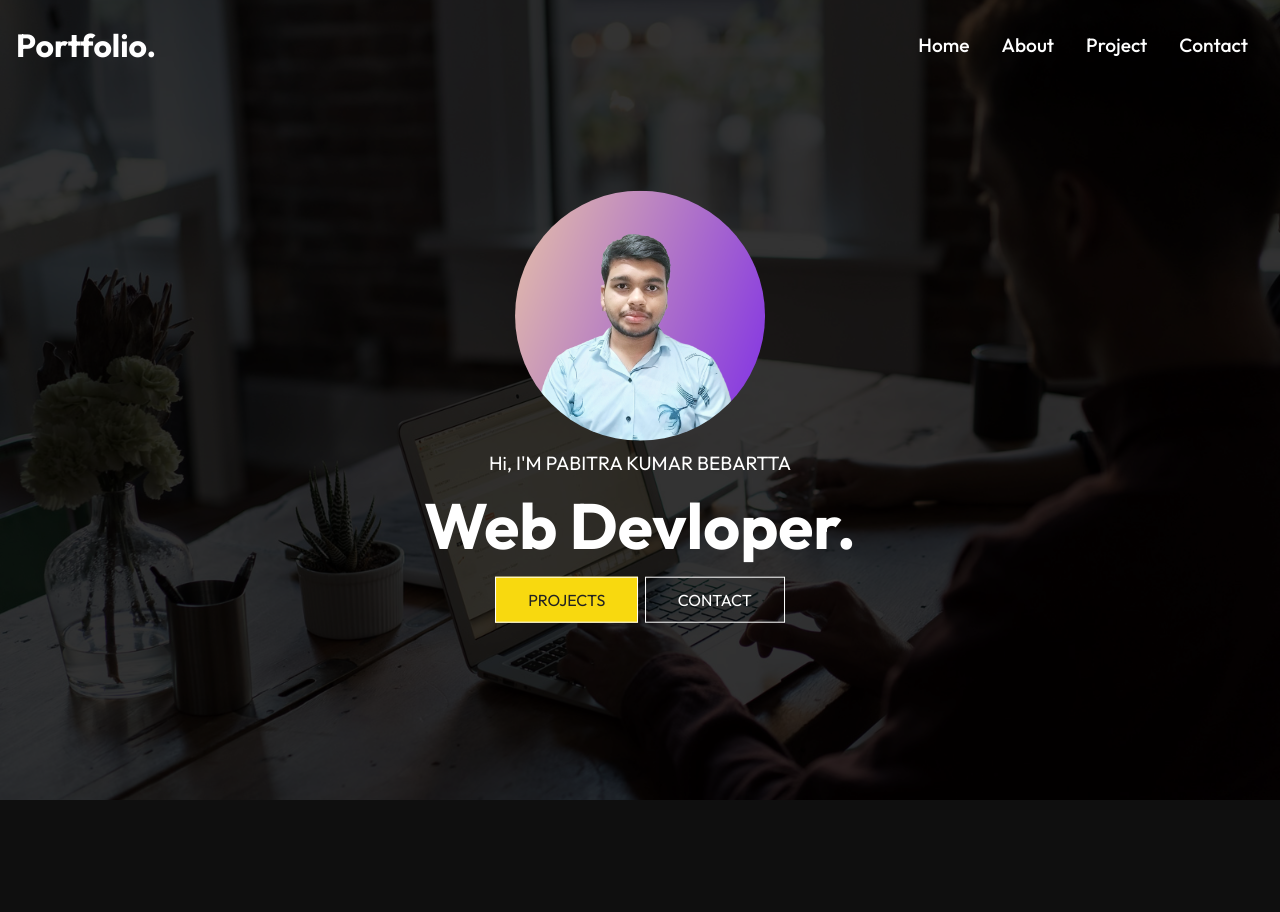
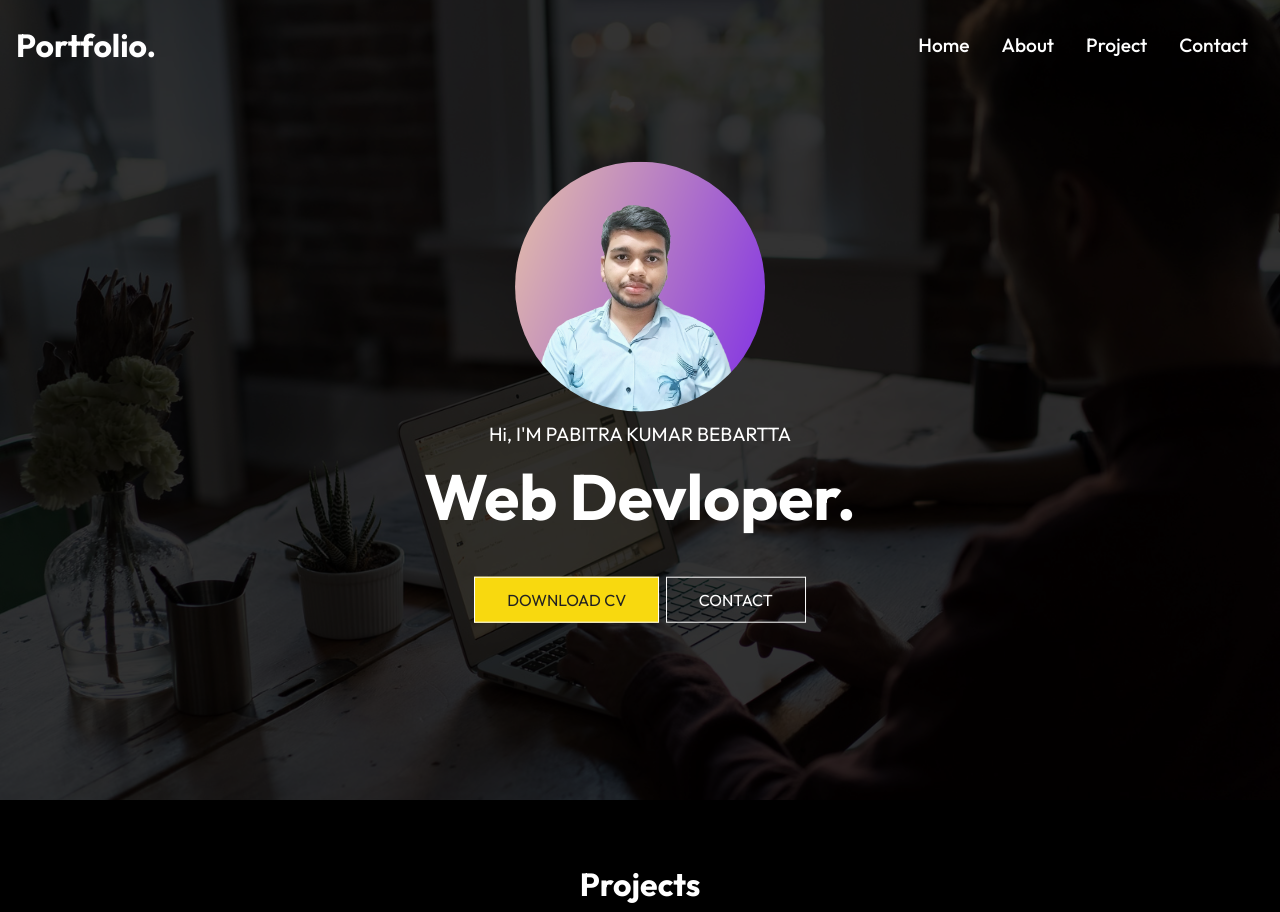
Before and after one commit to pabitra-kumar/Portfolio, a React (Create React App) app: page / in a window 1280 px wide. Shown: the top 912 px of the page. Built offline with nearby package versions, Linux system fonts and the light colour scheme.

Commit message:
cv added

```diff
--- a/src/Components/Form.jsx
+++ b/src/Components/Form.jsx
@@ -5,7 +5,7 @@ import "./FormStyles.css"
 export const Form = () => {
   return (
     <div className='form'>
-        <form action="">
+        <form action="" className='contact'>
             <lebel>Your Name</lebel>
             <input type="text"></input>
             <lebel>Email</lebel>
--- a/src/Components/FormStyles.css
+++ b/src/Components/FormStyles.css
@@ -2,7 +2,7 @@ lebel {
     color: #fff;
 }
 
-form {
+.contact {
     display: flex;
     flex-direction: column;
     padding: 4rem 1rem;
@@ -10,7 +10,7 @@ form {
     max-width: 600px;
 }
 
-form input , form textarea {
+.contact input , .contact textarea {
     margin-bottom: 1rem;
     padding: 10px 18px;
     font-size: 1.2rem;
--- a/src/Components/HeroImg.jsx
+++ b/src/Components/HeroImg.jsx
@@ -2,6 +2,7 @@ import React from 'react'
 import "./HeroImgStyles.css"
 import IntroImg from "../assets/intro-bg.jpg"
 import profile from "../assets/profile.png"
+import cv from "../assets/Pabitra_Kumar_Bebartta_Resume.pdf"
 import { Link } from 'react-router-dom'
 export const HeroImg = () => {
   return (
@@ -16,8 +17,11 @@ export const HeroImg = () => {
         <p>Hi, I'M PABITRA KUMAR BEBARTTA</p>
         <h1> Web Devloper.</h1>
         <div>
-            <Link to="/Project" className='btn'>Projects</Link>
+          <form method="get" action={cv}>
+            <button type="submit" className='btn'>Download CV</button>
             <Link to="/Contact" className='btn btn-light'>Contact</Link>
+          </form>
+
         </div>
       </div>
     </div>
--- a/src/routes/Home.jsx
+++ b/src/routes/Home.jsx
@@ -2,12 +2,14 @@ import React from 'react'
 import { Footer } from '../Components/Footer'
 import { HeroImg } from '../Components/HeroImg'
 import { Navbar } from '../Components/Navbar'
+import { Work } from '../Components/Work'
 
 export const Home = () => {
   return (
     <div>
         <Navbar/>
         <HeroImg/>
+        <Work />
         <Footer />
     </div>
   )
```
Also changed, not shown: 1 other file (tests, documents, lock files or other folders). Lines whose indentation alone changed are shown as unchanged.
